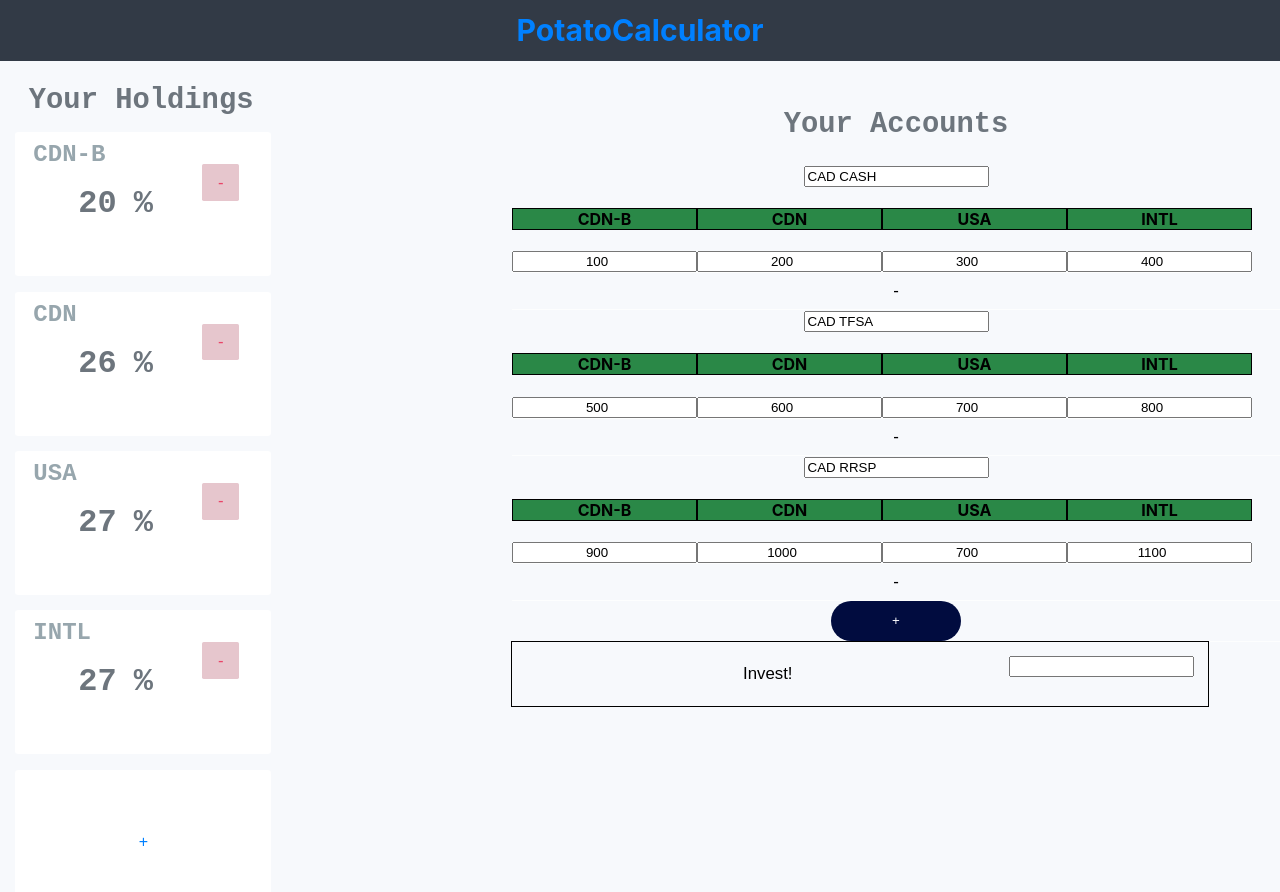
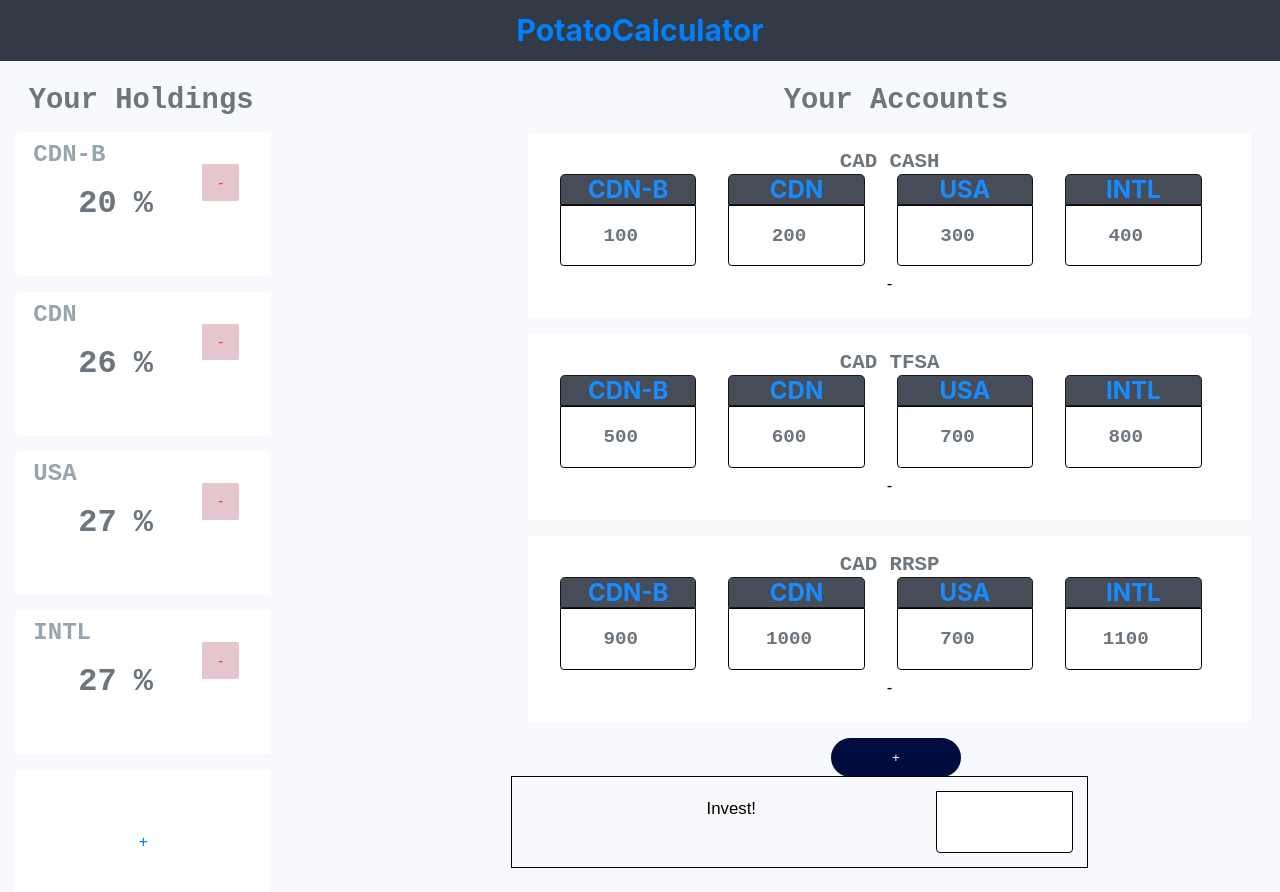
Before and after one commit to nikolamarunic/potatocalculator, a React (Create React App) app: page / in a window 1280 px wide. Shown: the top 892 px of the page. Built offline with nearby package versions, Linux system fonts and the light colour scheme.

Commit message:
resolved issue with account spilling off the screen

```diff
--- a/src/Components/Account/Account.css
+++ b/src/Components/Account/Account.css
@@ -1,9 +1,10 @@
 .Account {
-  display: flex;
+  /* display: flex; */
   align-items: center;
-  border-bottom: 1px solid rgba(256, 256, 256, 0.8);
   display: block;
   width: 100%;
+
+
 }
 
 .Account-action {
@@ -25,10 +26,24 @@
   flex-direction: row;
 }
 
+.AccountEntry {
+  margin-left: 1em;
+  margin-right: 1em;
+}
+
 .entries {
   min-width: 101%;
   overflow: scroll;
+  text-align: center;
+  justify-content: space-evenly;
+
 }
 .accountTitle {
-  border: 0px;
+  border: 0;
+  text-align: center;
+  outline: none;
+  font-size: 1.3em;
+  font-family: "Courier New", Courier, monospace;
+  color:#6d757d;
+  font-weight: 900;
 }
--- a/src/Components/Account/Account.js
+++ b/src/Components/Account/Account.js
@@ -23,8 +23,8 @@ class Account extends React.Component {
   }
 
   handleNameChange(event) {
-    let newAcc = {name: this.props.account.name, id: this.props.account.id, values: this.props.account.values, newName: event.target.value};
-    this.setState({name: newAcc.newName});
+    let newAcc = { name: this.props.account.name, id: this.props.account.id, values: this.props.account.values, newName: event.target.value };
+    this.setState({ name: newAcc.newName });
     this.props.onNameChange(newAcc);
   }
 
@@ -37,14 +37,12 @@ class Account extends React.Component {
   render() {
     return (
       <div className="Account">
-        <div className="accountTitle">
-          {/* <h2>{this.props.account.name}</h2> */}
-          <input key={this.props.account.id}  type= 'text' value = {this.props.account.name} onChange={this.handleNameChange}></input>
-          </div>
+        {/* <h2>{this.props.account.name}</h2> */}
+        <input className="accountTitle" key={this.props.account.id} type='text' value={this.props.account.name} onChange={this.handleNameChange}></input>
         <div className="entries">
           {
             this.props.stocks.map((holding, i) => {
-              return <AccountEntry name={holding} key={`ent${i + 1}`} value={this.props.account.values[holding]} handleAmountChange = {this.handleAmountChange}/>
+              return <AccountEntry name={holding} key={`ent${i + 1}`} value={this.props.account.values[holding]} handleAmountChange={this.handleAmountChange} />
             })
           }
         </div>
--- a/src/Components/AccountEntry/AccountEntry.css
+++ b/src/Components/AccountEntry/AccountEntry.css
@@ -1,35 +1,41 @@
 .AccountEntry {
   display: table-cell;
   align-items: center;
-  border-bottom: 1px solid rgba(256, 256, 256, 0.8);
-}
-
-.AccountEntry-action {
-  cursor: pointer;
-  padding: .5rem;
-  font-size: 1.05rem;
-  transition: color .25s;
-  border: 0px;
-  background-color: rgba(0, 0, 0, 0);
-  color: #fff;
-}
-
-.AccountEntry-action:hover {
-  color: rgba(265, 265, 265, .5);
+  padding-left: 1em;
+  padding-right: 1em;
 }
 
 .AccountEntry-information {
   flex-grow: 1;
   flex-direction: row;
+
 }
 
 .value {
   text-align: center;
   float: right;
-  clear: both;
+  border: 1px solid black;
+  padding-left: 1em;
+  padding-right: 1em;
+  height: 3em;
+  border-radius: 0 0 .2em .2em;
+  font-size: 1.5vw;
+  width: 5em;
+  font-family: "Courier New", Courier, monospace;
+  color:#6d757d;
+  font-weight: 900;
+
 }
 
 .name {
-  background-color: rgba(2, 114, 36, 0.836);
+  background-color: #323a46;
+  color: #0080ff;
+
+
+  opacity: 90%;
   border: 1px solid black;
+  padding-top: 0;
+  margin:0;
+  font-size: 1.5em;
+  border-radius: .2em .2em 0 0;
 }
--- a/src/Components/Accounts/Accounts.css
+++ b/src/Components/Accounts/Accounts.css
@@ -1,14 +1,12 @@
-.Accounts {
+.Accounts.AccountHolder {
   width: 40%;
   align-items: center;
   overflow-y: scroll;
-  padding: .88rem;
-  background-color: rgba(50, 105, 0, 0.7);
-  outline: 1px solid black;
-  float: right;
-  display: table-cell;
+  padding: .88em;
+  padding-right: 2em;
   text-align: center;
-
+  font-family: "Courier New", Courier, monospace;
+  color:#6d757d;
 }
 
 ::-webkit-scrollbar {
@@ -31,10 +29,11 @@
 }
 
 .accountsTitle {
-  font-family: "Courier New", Courier, monospace;
   font-size: 1.8em;
   font-weight: 3000;
   color:#6d757d;
+  font-family: "Courier New", Courier, monospace;
+  margin:0;
 }
 
 .AccountsButton:hover {
--- a/src/Components/Accounts/Accounts.js
+++ b/src/Components/Accounts/Accounts.js
@@ -31,7 +31,7 @@ class Accounts extends React.Component {
 
   render() {
     return (
-      <div className="Account">
+      <div className="AccountHolder">
         <h2 className="accountsTitle">Your Accounts</h2>
         <AccountsList accounts = {this.props.accounts} holdings = {this.props.holdings}
         onRemove = {this.props.onRemove} onAmountChange = {this.props.onAmountChange} onNameChange = {this.props.onNameChange}/>
--- a/src/Components/AccountsList/AccountsList.css
+++ b/src/Components/AccountsList/AccountsList.css
@@ -1,4 +1,13 @@
 .AccountsList {
-  width: 100%;
+  width: 90%;
   text-align: center;
+
 }
+ .Account {
+  background-color: white;
+  padding: 1em;
+  margin: 1em;
+  /* border: 1px solid #282c34; */
+  border-radius: .2em;
+
+ }
```
